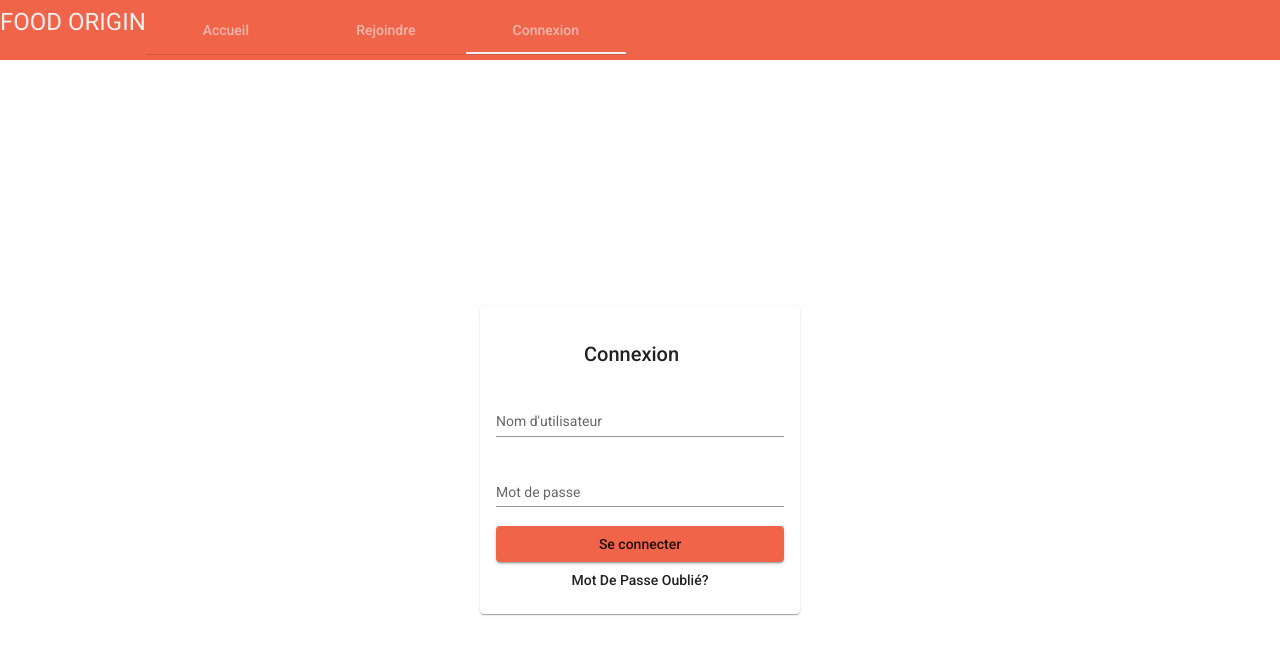
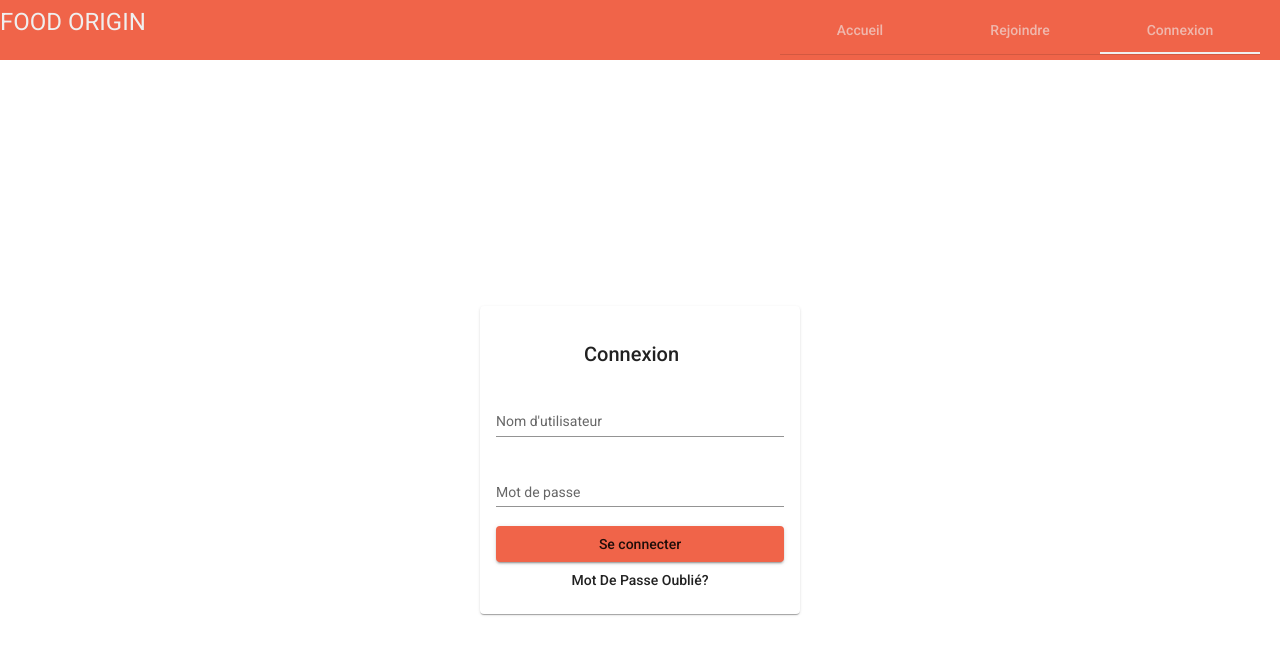
Before and after one commit to Ariaque/foodoriginFront, an Angular app: page /login in a window 1280 px wide. Shown: the top 654 px of the page. Built offline with nearby package versions, Linux system fonts and the light colour scheme.

Commit message:
Fix navbar to the right

```diff
--- a/src/app/_components/topbar/topbar.component.css
+++ b/src/app/_components/topbar/topbar.component.css
@@ -46,3 +46,12 @@ p {
 .mat-tab-nav-bar.mat-primary .mat-ink-bar{
   background: #EFEFEF;
 }
+
+.topnav{
+  display: flex;
+  align-items: center;
+  /* push the nav to the right */
+  margin-left: auto;
+  /* move it a bit back away from the edge */
+  margin-right: 20px;
+}
--- a/src/app/_components/topbar/topbar.component.html
+++ b/src/app/_components/topbar/topbar.component.html
@@ -3,7 +3,7 @@
 
   <H1>FOOD ORIGIN</H1>
 
-  <nav mat-tab-nav-bar>
+  <nav mat-tab-nav-bar class="topnav">
     <a mat-tab-link
        *ngFor="let link of navLinks"
        [routerLink]="link.link"
```
